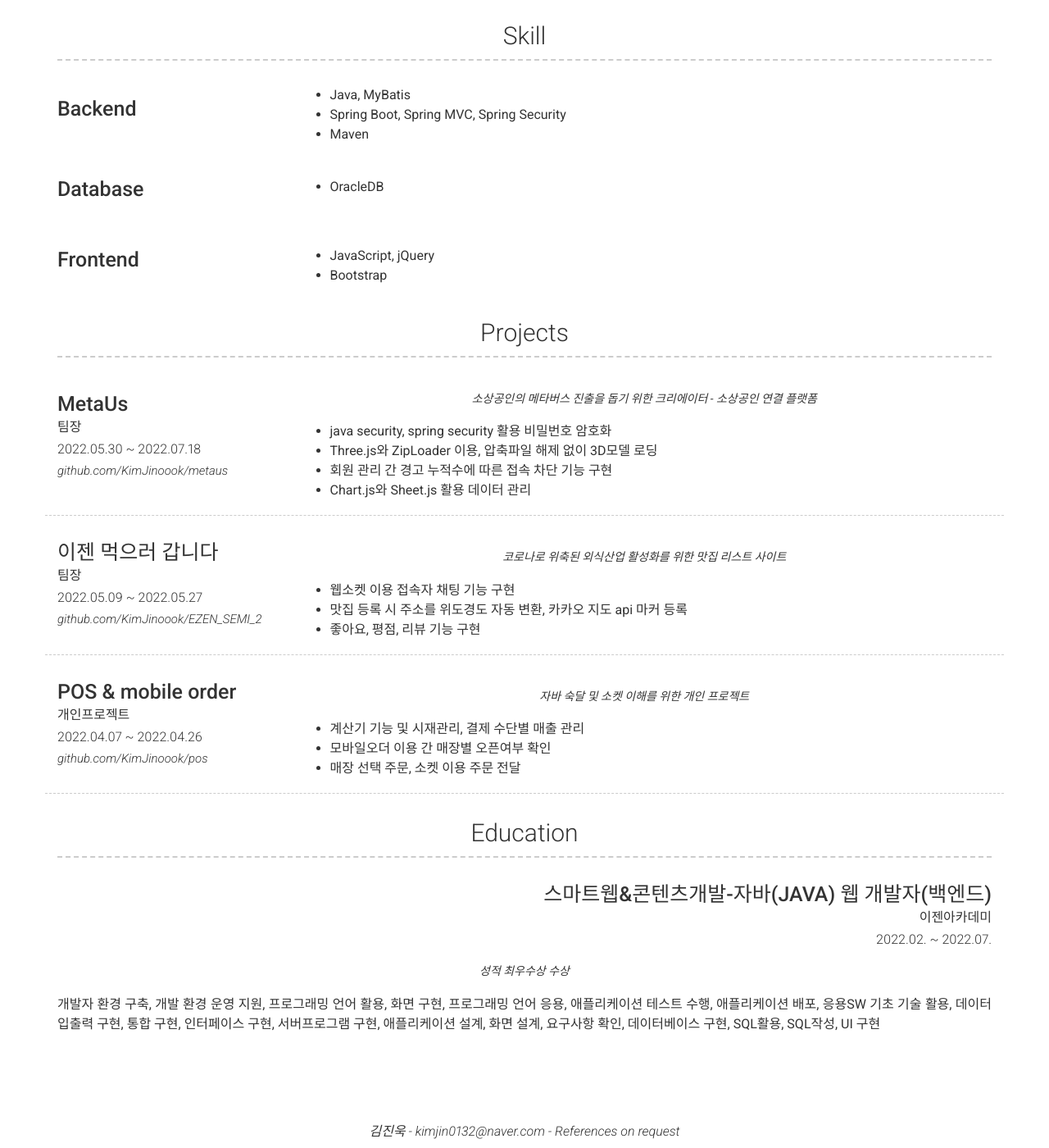
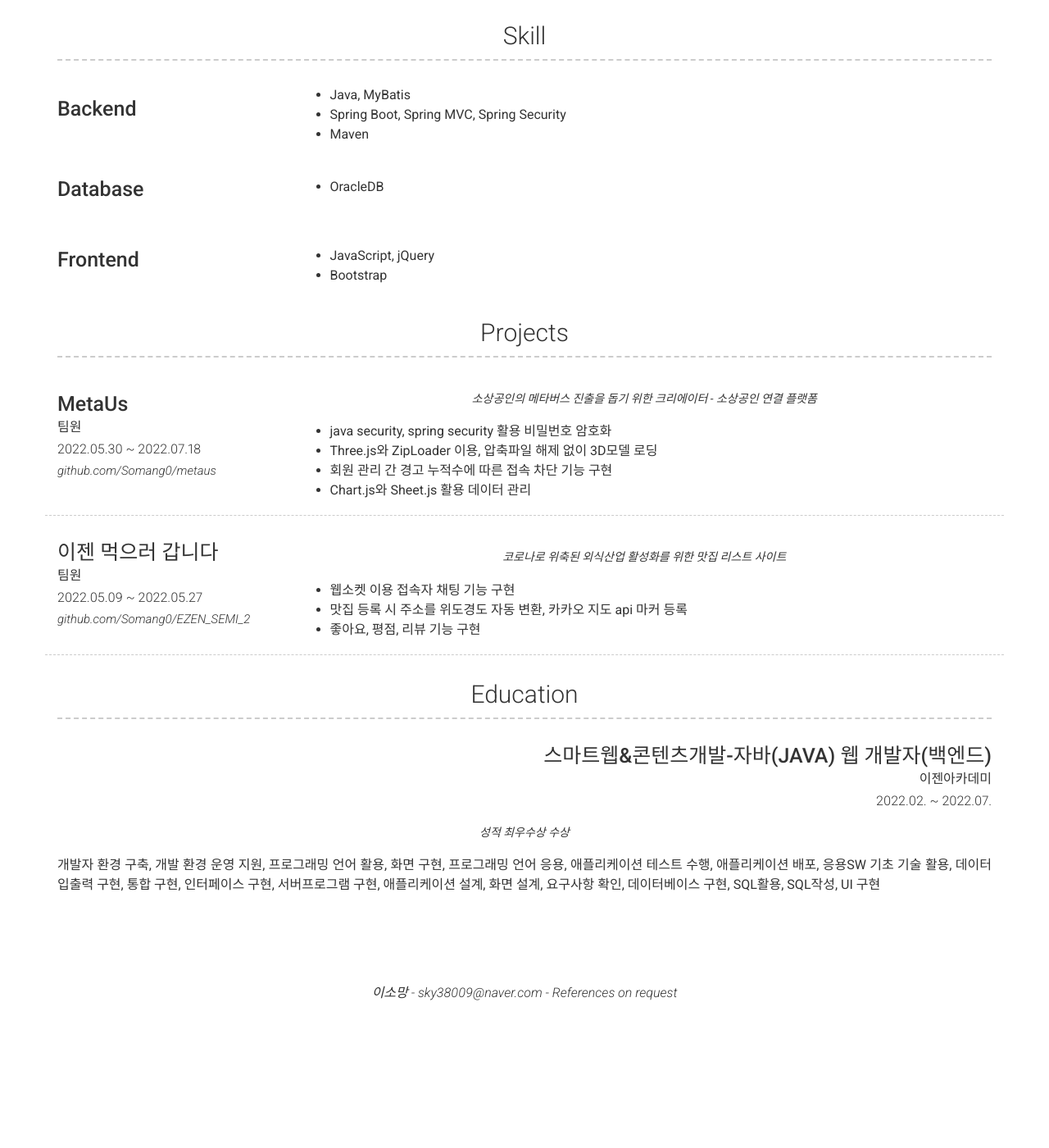
Before and after one commit to Somang0/resume, a Jekyll site: the page built from index.md, in a window 1280 px wide and 1400 px high, scrolled down 605 px. Shown: the whole window at 82% size. Built offline with Jekyll 4.4.1, drawn with Linux system fonts in a browser that asks for light colours; nearby versions of some CDN libraries; after the commit the page ends 1835 px from its top, so only the background shows below that; some of the changed text lies outside the part shown.

Commit message:
Update _config.yml

```diff
--- a/_config.yml
+++ b/_config.yml
@@ -6,13 +6,13 @@ repository: Git repository where your resume will be hosted, only required if yo
 version: 2
 
 # Personal info
-name: 김진욱
+name: 이소망
 title: 사람과 함께할 때 재미와 행복을 느끼는 개발자 김진욱 입니다.
-email: kimjin0132@naver.com
+email: sky38009@naver.com
 # email_title: Email (Email title override)
-phone: 010-3084-3045
+phone: 010-4109-1953
 # phone_title: Phone (Phone title override)
-website: https://github.com/KimJinoook
+website: https://github.com/Somang0
 # website_title: Web (Website title override)
 
 # Dark Mode (true/false/never)
@@ -20,7 +20,7 @@ darkmode: false
 
 # Social links
 # twitter_username:
-github_username:  KimJinoook
+github_username:  Somang0
 # stackoverflow_username:
 # dribbble_username:
 # facebook_username:
@@ -90,9 +90,9 @@ content:
         border: weak  # Value of `weak` will display a weak border below this item. # Any
                       # other value (or no value) means no border will be displayed
         title: MetaUs
-        link: https://github.com/KimJinoook/metaus
-        link_text: github.com/KimJinoook/metaus
-        sub_title: 팀장
+        link: https://github.com/Somang0/metaus
+        link_text: github.com/Somang0/metaus
+        sub_title: 팀원
         caption: 2022.05.30 ~ 2022.07.18
         #additional_links:
         #  - title:  Github page for project (eg. sproogen/modern-resume-theme)
@@ -114,9 +114,9 @@ content:
         border: weak  # Value of `weak` will display a weak border below this item. # Any
                       # other value (or no value) means no border will be displayed
         title: 이젠 먹으러 갑니다
-        link: https://github.com/KimJinoook/EZEN_SEMI_2
-        link_text: github.com/KimJinoook/EZEN_SEMI_2
-        sub_title: 팀장
+        link: https://github.com/Somang0/EZEN_SEMI_2
+        link_text: github.com/Somang0/EZEN_SEMI_2
+        sub_title: 팀원
         caption: 2022.05.09 ~ 2022.05.27
         #additional_links:
         #  - title:  Github page for project (eg. sproogen/modern-resume-theme)
@@ -133,27 +133,6 @@ content:
           * 좋아요, 평점, 리뷰 기능 구현
 
 
-      - layout: left
-        border: weak  # Value of `weak` will display a weak border below this item. # Any
-                      # other value (or no value) means no border will be displayed
-        title: POS & mobile order
-        link: https://github.com/KimJinoook/semiProject_POSandMobileOrder
-        link_text: github.com/KimJinoook/pos
-        sub_title: 개인프로젝트
-        caption: 2022.04.07 ~ 2022.04.26
-        #additional_links:
-        #  - title:  Github page for project (eg. sproogen/modern-resume-theme)
-        #    icon: fab fa-github
-        #    url: Link to project (eg. sproogen.github.io/modern-resume-theme)(optional)
-        #  - title:  Github page for project (eg. sproogen/modern-resume-theme)
-        #    icon: fab fa-github
-        #    url: Link to project (eg. sproogen.github.io/modern-resume-theme)(optional)
-        quote: >
-           자바 숙달 및 소켓 이해를 위한 개인 프로젝트
-        description: | # this will include new lines to allow paragraphs
-          * 계산기 기능 및 시재관리, 결제 수단별 매출 관리
-          * 모바일오더 이용 간 매장별 오픈여부 확인
-          * 매장 선택 주문, 소켓 이용 주문 전달
 
 
 
```
